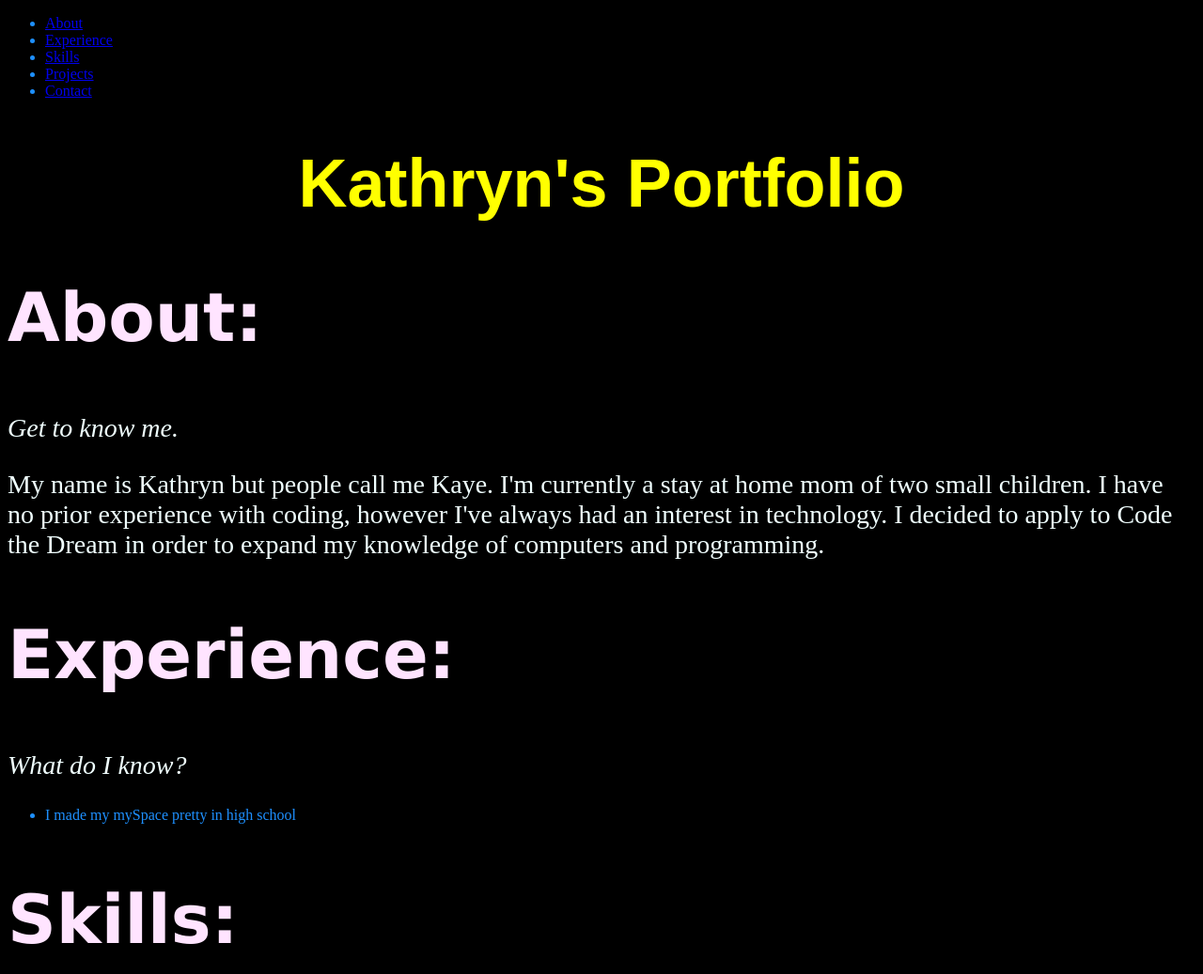
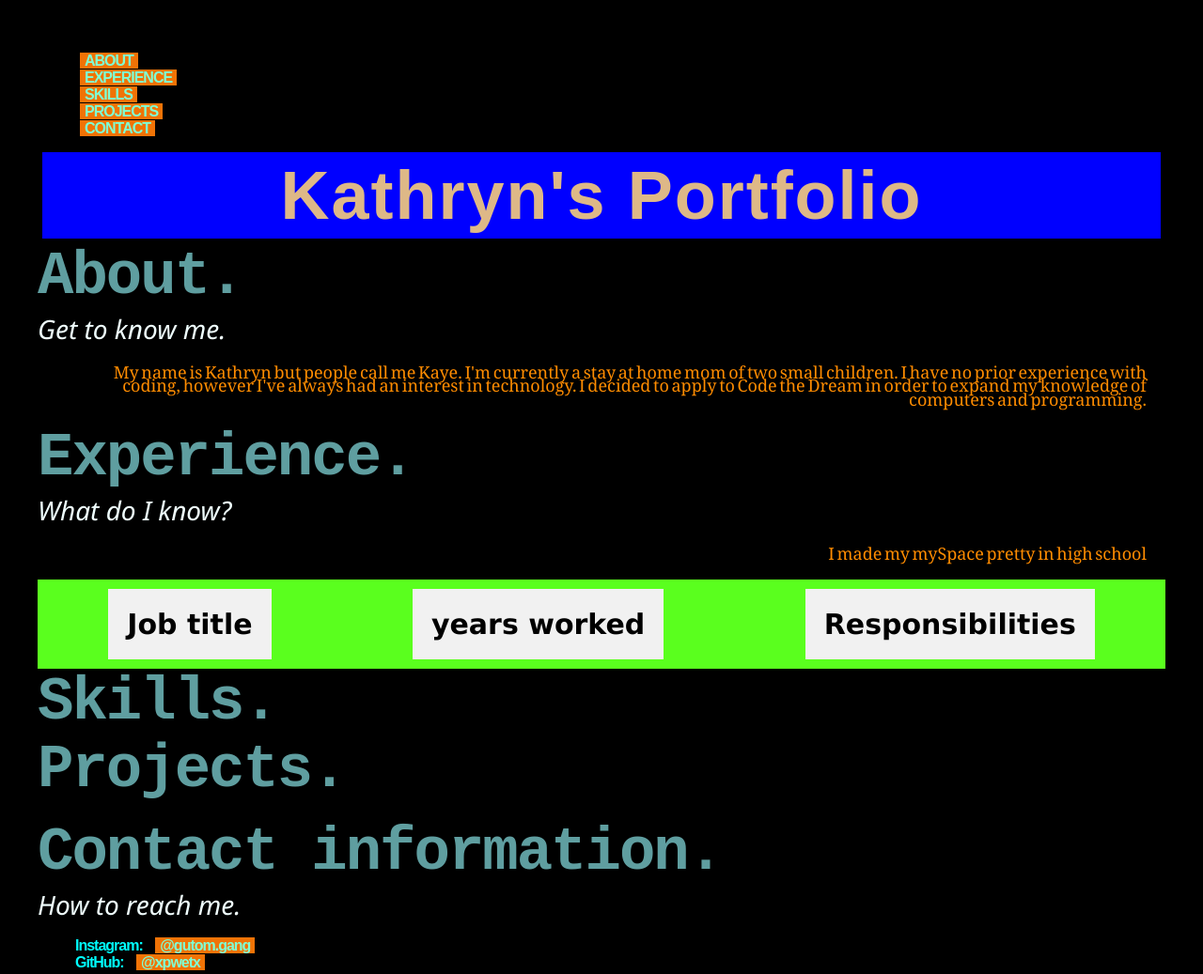
Before and after one commit to xpwetx/KathrynJoiMiranda-Jupiter, a plain HTML site: page index.html in a window 1280 px wide. Shown: the top 1037 px of the page at 94% size. Drawn offline with Linux system fonts and the light colour scheme.

Commit message:
revision

```diff
--- a/css/index.css
+++ b/css/index.css
@@ -1,25 +1,108 @@
 body {
+    padding: 20px;
+    margin: 20px;
+    background-color: #000;
+    color: aqua;
 
-    background-color: #000;
 
-    color: #1e90ff;
+}
+
+a {
+    padding: 0px 5px;
+    margin: 10px 5px;
+    border-style: hidden;
+    background-color: rgb(240, 115, 6);
+    text-decoration: none;
+    color: aquamarine;
+}
+
+@import url('https://fonts.googleapis.com/css2?family=Twinkle+Star&display=swap');
+
+ul li {
+    padding: 0px;
+    margin: 0px;
+    letter-spacing: -1px;
+    line-height: -1.4px;
+    word-spacing: 5px;
+    font-weight: 700;
+    font-family: 'Twinkle Star', sans-serif;
+    list-style-type: none;
+    font-size: 16px;
+    text-align: left;
+
 }
 
 h1 {
-    color: #ffff00;
+    position: sticky;
+    top: 0;
+    padding: 5px;
+    margin: 5px;
+    color: burlywood;
+    background-color: blue;
     font-family: papyrus, fantasy;
     font-size: 72px;
     text-align: center;
+    z-index: 1000;
+    font-weight: bolder;
+    letter-spacing: 2px;
 }
 
 h2 {
-    color: #ffe4ff;
-    font-family: 'Lucida Sans', 'Lucida Sans Regular', 'Lucida Grande', 'Lucida Sans Unicode', Geneva, Verdana, sans-serif;
-    font-size: 72px;
+    padding: 0px;
+    margin: 0px;
+    color: cadetblue;
+    letter-spacing: -2px;
+    font-weight: bold;
+    font-family: 'Courier New', Courier, monospace;
+    font-size: 64px;
+    text-align: left;
+
 
 }
 
 p {
+    padding: 0px;
+    margin: 0px;
     color: #f0ffff;
+    white-space: normal;
     font-size: 28px;
+    font-style: italic;
+    font-weight: 100;
+    font-family: 'Segoe UI', Tahoma, Geneva, Verdana, sans-serif;
+    text-align: justify;
+
+
 }
+
+.p2 {
+    text-align: right;
+    word-spacing: -2px;
+    line-height: 0.8;
+    padding: 10px;
+    margin: 10px;
+    font-style: normal;
+    font-weight: 300;
+    font-size: 18px;
+    color: darkorange;
+    font-family: Cambria, Cochin, Georgia, Times, 'Times New Roman', serif;
+
+
+}
+
+.flex-container {
+    display: flex;
+    background-color: rgb(90, 255, 30);
+    justify-content: space-around;
+}
+
+.flex-container>div {
+
+    font-family: Verdana, Geneva, Tahoma, sans-serif;
+    font-weight: 900;
+    color: #000;
+    background-color: #f1f1f1;
+    margin: 10px;
+    padding: 20px;
+    font-size: 30px;
+    justify-content: center;
+}
--- a/index.html
+++ b/index.html
@@ -1,4 +1,6 @@
 <!DOCTYPE html>
+
+
 <html>
 
 <head>
@@ -9,11 +11,12 @@
   <link rel="stylesheet" href="css/index.css">
   <nav>
     <ul>
-      <li><a href="#About">About</a></li>
-      <li><a href="#Experience">Experience</a></li>
-      <li><a href="#Skills">Skills</a></li>
-      <li><a href="#Projects">Projects</a></li>
-      <li><a href="#Contact">Contact</a></li>
+
+      <li><a href="#About">ABOUT</a></li>
+      <li><a href="#Experience">EXPERIENCE</a></li>
+      <li><a href="#Skills">SKILLS</a></li>
+      <li><a href="#Projects">PROJECTS</a></li>
+      <li><a href="#Contact">CONTACT</a></li>
     </ul>
 
 
@@ -30,38 +33,51 @@
   <h1>Kathryn's Portfolio</h1>
 
   <section id="About">
-    <h2>About:</h2>
-    <p><i>Get to know me.</i></p>
+    <h2>About.</h2>
+    <p>Get to know me.</p>
+
+
+
+    <p class="p2">My name is Kathryn but people call me Kaye. I'm currently a stay at home mom of two small children. I
+      have no prior
+      experience with coding, however I've always had an interest in technology. I decided to apply to Code the Dream in
+      order to expand my knowledge of computers and programming.</p>
   </section>
-
-  <p>My name is Kathryn but people call me Kaye. I'm currently a stay at home mom of two small children. I have no prior
-    experience with coding, however I've always had an interest in technology. I decided to apply to Code the Dream in
-    order to expand my knowledge of computers and programming.</p>
 
   <section id="Experience">
 
-    <h2>Experience:</h2>
-    <p><i>What do I know?</i></p>
-    <ul>
-      <li>I made my mySpace pretty in high school</li>
-    </ul>
+    <h2>Experience.</h2>
+    <p>What do I know?</p>
+    <p class="p2">
+
+      I made my mySpace pretty in high school
+    </p>
+<div class="flex-container">
+  <div>Job title</div>
+  <div>years worked</div>
+  <div>Responsibilities</div>
+</div>
+
+
   </section>
 
 
   <section id="Skills">
-    <h2>Skills:</h2>
+    <h2>Skills.</h2>
   </section>
 
   <section id="Projects">
-    <h2>Projects:</h2>
+    <h2>Projects.</h2>
     <ul></ul>
   </section>
 
   <section id="Contact">
-    <h2>Contact information</h2>
-    <p><i>How to reach me.</i></p>
-    <li> Instagram: @gutom.gang</li>
-    <li>GitHub: @xpwetx</li>
+    <h2>Contact information.</h2>
+    <p>How to reach me.</p>
+    <ul>
+      <li><strong>Instagram:</strong> <a href="https://instagram.com/@gutom.gang" target="_blank">@gutom.gang</a></li>
+      <li><strong>GitHub:</strong> <a href="https://github.com/@xpwetx" target="_blank">@xpwetx</a></li>
+    </ul>
   </section>
 </body>
 
```
